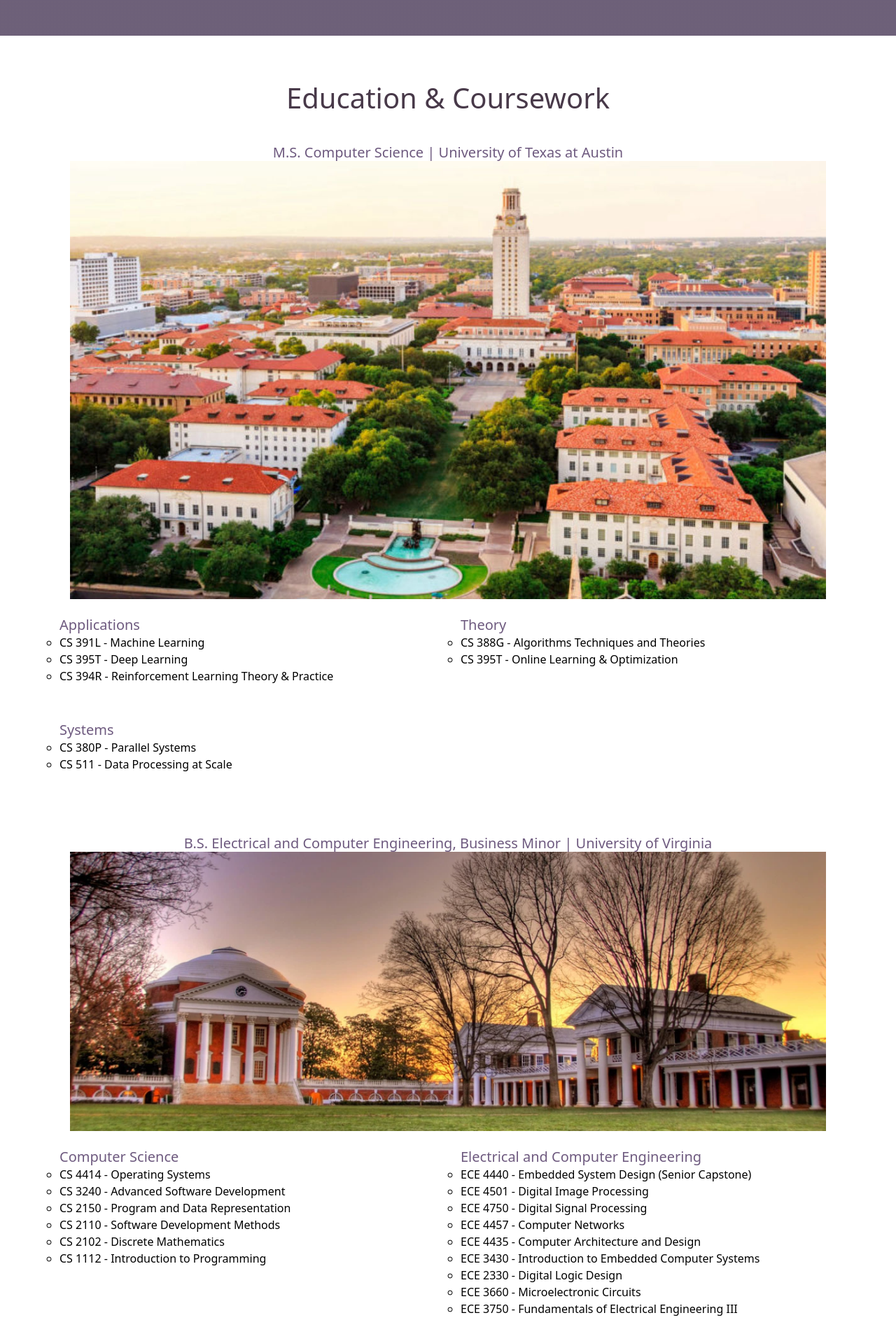
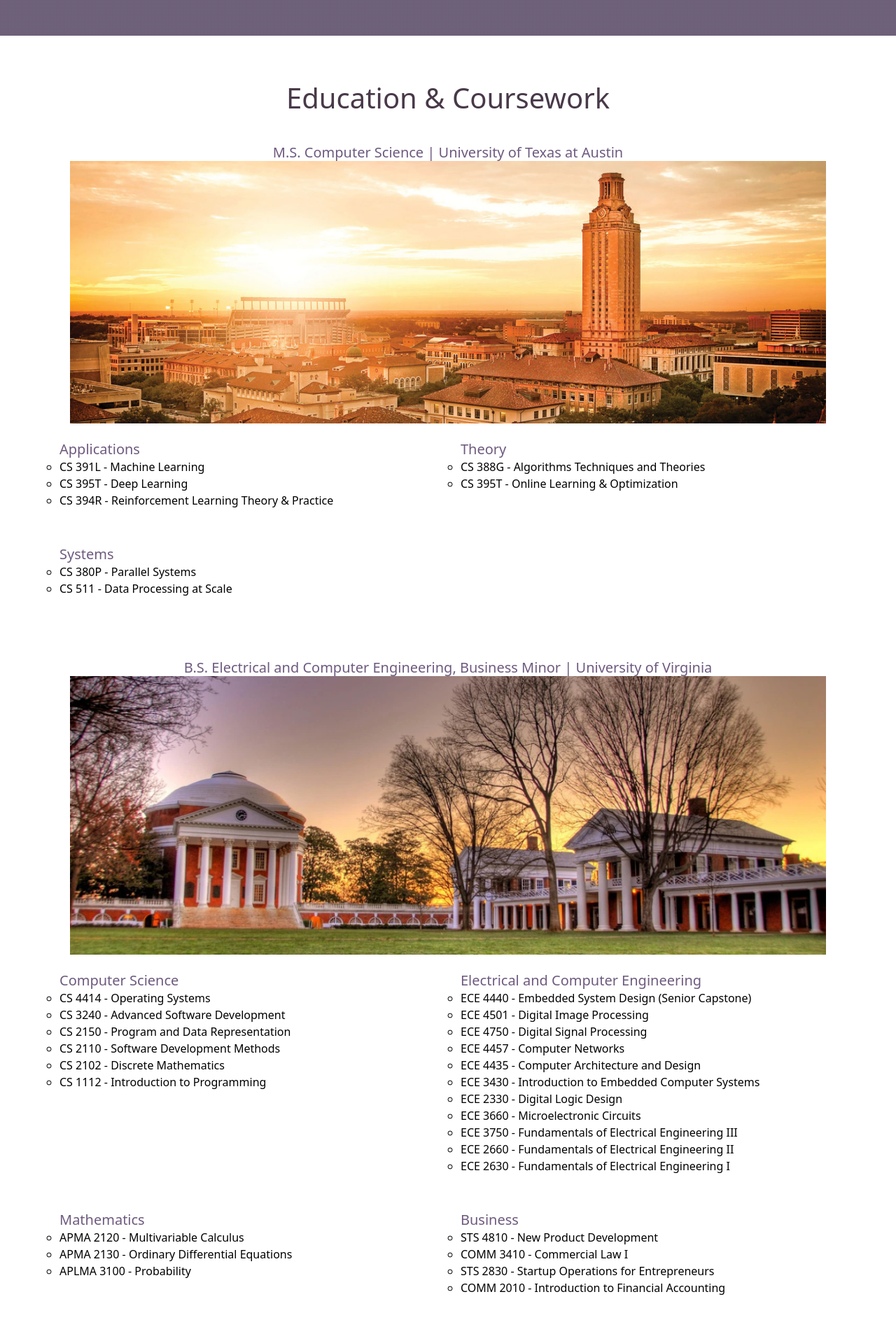
Before and after one commit to willcray/willcray.github.io, a Jekyll site: the page built from _pages/education.html, in a window 1280 px wide. Shown: the part 333-2219 px from the top of the page at 70% size. Built offline with Jekyll 4.4.1, drawn with Linux system fonts in a browser that asks for light colours; nearby versions of some CDN libraries; grey boxes are pictures that could not be loaded.

Commit message:
Updated image of UT

```diff
--- a/_pages/education.html
+++ b/_pages/education.html
@@ -6,7 +6,7 @@
 
 <div class="col-md-12 text-center">
     <h3>M.S. Computer Science | University of Texas at Austin</h3>
-    <a class="image featured"><img src="/images/education/ut.jpg" /></a>
+    <a class="image featured"><img src="/images/education/ut-sunset.jpg" /></a>
 </div>
 
 <br>
```
Also changed, not shown: images/education/ut-sunset.jpg (added).
